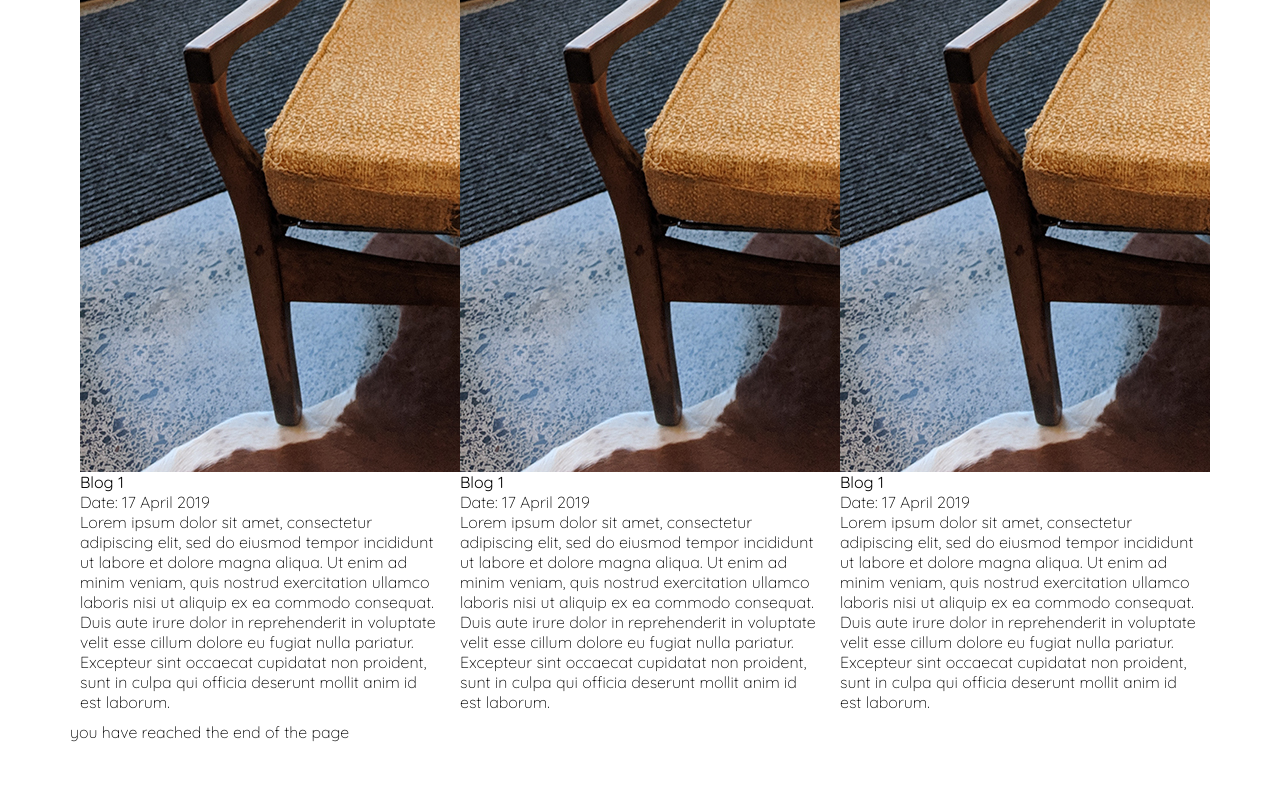
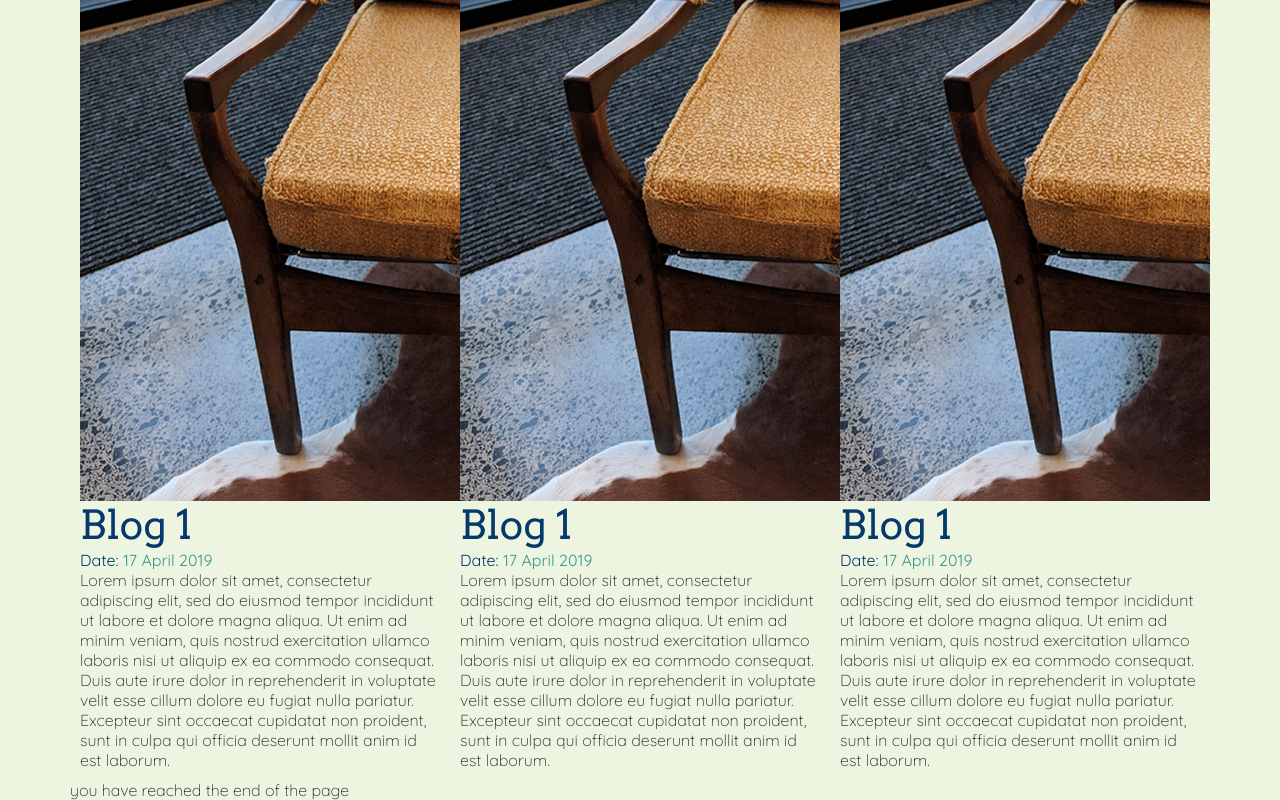
Before and after one commit to LogansRuin/loganruin.github.io, a plain HTML site: page index.html in a window 1280 px wide. Shown: the part 962-1762 px from the top of the page. Before the commit the page ends 1704 px from the top, so only its background shows below. Drawn offline with Linux system fonts and the light colour scheme.

Commit message:
Add styles to all type content on index.html

```diff
--- a/index.html
+++ b/index.html
@@ -10,34 +10,35 @@
 			<h1>Logans ruin</h1>
 			<p>an occasional blog</p>
 		</header>
+		<div class="full-container" id="main-body">
 			<nav class="container">
 				<a>a link</a>
 				<a>another link</a>
 			</nav>
 			<div class="container">
-			<h2>Latest</h2>
+				<h2 class="section-heading">Latest</h2>
 				<div class="row">
-				<article class="span4">
+					<article class="span4 blog-listing">
 						<img src="images/upholstery-project.jpg">
 						<h1>Blog 1</h1>
 						<p>
-					<span>Date:</span> <span>17 April 2019</span>
+						<span class="subtitle-label">Date:</span> <span class="subtitle">17 April 2019</span>
 						</p>
 						<p>Lorem ipsum dolor sit amet, consectetur adipiscing elit, sed do eiusmod tempor incididunt ut labore et dolore magna aliqua. Ut enim ad minim veniam, quis nostrud exercitation ullamco laboris nisi ut aliquip ex ea commodo consequat. Duis aute irure dolor in reprehenderit in voluptate velit esse cillum dolore eu fugiat nulla pariatur. Excepteur sint occaecat cupidatat non proident, sunt in culpa qui officia deserunt mollit anim id est laborum.</p>
 					</article>
-				<article class="span4">
+					<article class="span4 blog-listing">
 						<img src="images/upholstery-project.jpg">
 						<h1>Blog 1</h1>
 						<p>
-					<span>Date:</span> <span>17 April 2019</span>
+						<span class="subtitle-label">Date:</span> <span class="subtitle">17 April 2019</span>
 						</p>
 						<p>Lorem ipsum dolor sit amet, consectetur adipiscing elit, sed do eiusmod tempor incididunt ut labore et dolore magna aliqua. Ut enim ad minim veniam, quis nostrud exercitation ullamco laboris nisi ut aliquip ex ea commodo consequat. Duis aute irure dolor in reprehenderit in voluptate velit esse cillum dolore eu fugiat nulla pariatur. Excepteur sint occaecat cupidatat non proident, sunt in culpa qui officia deserunt mollit anim id est laborum.</p>
 					</article>
-				<article class="span4">
+					<article class="span4 blog-listing">
 						<img src="images/upholstery-project.jpg">
 						<h1>Blog 1</h1>
 						<p>
-					<span>Date:</span> <span>17 April 2019</span>
+						<span class="subtitle-label">Date:</span> <span class="subtitle">17 April 2019</span>
 						</p>
 						<p>Lorem ipsum dolor sit amet, consectetur adipiscing elit, sed do eiusmod tempor incididunt ut labore et dolore magna aliqua. Ut enim ad minim veniam, quis nostrud exercitation ullamco laboris nisi ut aliquip ex ea commodo consequat. Duis aute irure dolor in reprehenderit in voluptate velit esse cillum dolore eu fugiat nulla pariatur. Excepteur sint occaecat cupidatat non proident, sunt in culpa qui officia deserunt mollit anim id est laborum.</p>
 					</article>
@@ -46,5 +47,6 @@
 			<footer class="container">
 				<p>you have reached the end of the page</p>
 			</footer>
+		</div>
 	</body>
 </html>
--- a/styles/main.css
+++ b/styles/main.css
@@ -188,6 +188,14 @@
 		font-weight: 300;
 	}
 
+	h1, h2, h3, h4, h5, h6{
+		font-family: 'Arvo', serif;
+	}
+
+	p{
+		color: #222;
+	}
+
 	#title{
 		font-family: 'Arvo', serif;
 		color: var(--white-green);
@@ -198,10 +206,16 @@
 		font-weight: 700;
 		font-size: 6rem;
 	}
+
 	#title>p{
 		font-weight:400;
 		font-size: 2rem;
 		color: var(--sea-water-blue);
+	}
+
+	.section-heading{
+		font-size: 2.5rem;
+		color: var(--primary-blue);
 	}
 
 /*Home specific*/
@@ -214,8 +228,23 @@
 		padding-top: 9rem;
 	}
 
-	#body{
+	#main-body{
+		background-color: var(--white-green);
+	}
 
+	.blog-listing>h1{
+		font-size: 2.5rem;
+		color: var(--primary-blue);
+	}
+
+	.subtitle{
+		font-weight: 400;
+		color: var(--sea-water-blue);
+	}
+
+	.subtitle-label{
+		font-weight: 400;
+		color: var(--primary-blue);
 	}
 
 /*Blog Specific*/
```
Lines whose indentation alone changed are shown as unchanged.
